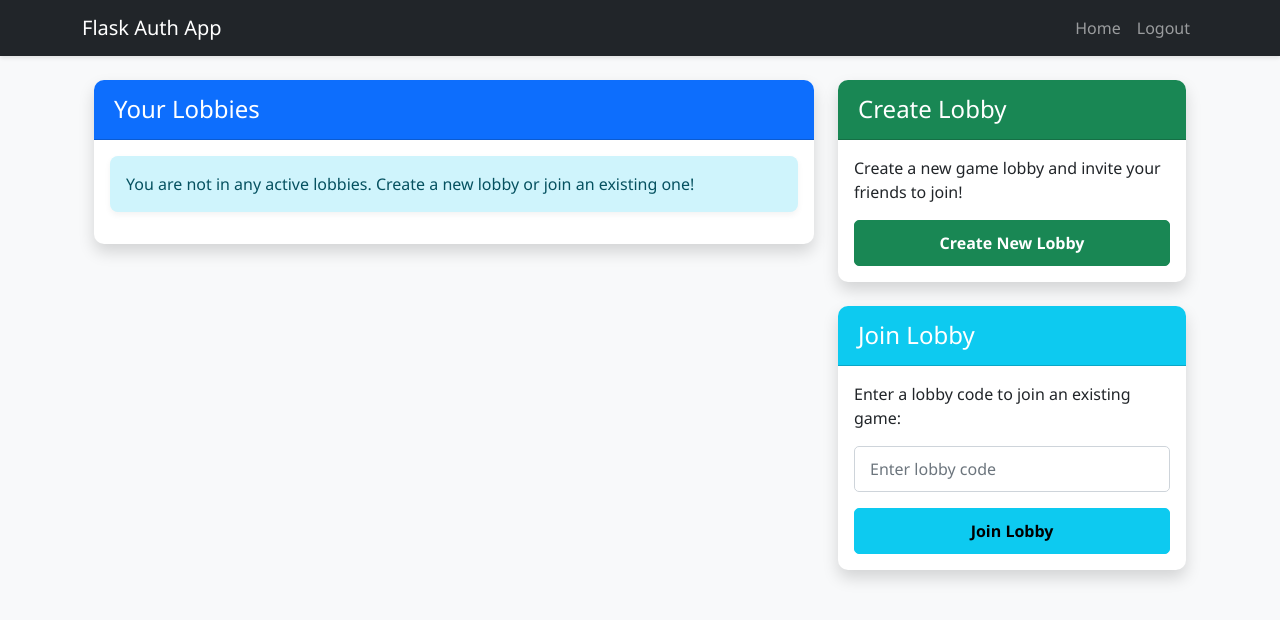
After one commit to bucurastefan/Septica, a Flask app: page /lobbies in a window 1280 px wide. The commit adds this page. Shown: the top 620 px of the page. Run offline with Flask 3, Linux system fonts and the light colour scheme; a user stored in the database is signed in.

Commit message:
+lobbies

```diff
--- a/flask_auth_app/app.py
+++ b/flask_auth_app/app.py
@@ -5,6 +5,8 @@ import os
 import sqlite3
 from datetime import datetime
 import logging
+import random
+import string
 
 # Set up logging
 logging.basicConfig(level=logging.DEBUG)
@@ -31,8 +33,51 @@ class User(db.Model):
     created_at = db.Column(db.DateTime, default=datetime.utcnow)
     is_admin = db.Column(db.Boolean, default=False)
 
+    # Relationship with LobbyPlayer
+    lobby_players = db.relationship('LobbyPlayer', back_populates='user', cascade='all, delete-orphan')
+
     def __repr__(self):
         return f'<User {self.username}>'
+
+# Define Lobby model
+class Lobby(db.Model):
+    id = db.Column(db.Integer, primary_key=True)
+    code = db.Column(db.String(6), unique=True, nullable=False)
+    created_at = db.Column(db.DateTime, default=datetime.utcnow)
+    is_active = db.Column(db.Boolean, default=True)
+    owner_id = db.Column(db.Integer, db.ForeignKey('user.id'), nullable=False)
+
+    # Relationships
+    owner = db.relationship('User', foreign_keys=[owner_id])
+    players = db.relationship('LobbyPlayer', back_populates='lobby', cascade='all, delete-orphan')
+
+    def __repr__(self):
+        return f'<Lobby {self.code}>'
+
+    @property
+    def player_count(self):
+        return len(self.players)
+
+# Define LobbyPlayer model (association table with additional data)
+class LobbyPlayer(db.Model):
+    id = db.Column(db.Integer, primary_key=True)
+    lobby_id = db.Column(db.Integer, db.ForeignKey('lobby.id'), nullable=False)
+    user_id = db.Column(db.Integer, db.ForeignKey('user.id'), nullable=False)
+    joined_at = db.Column(db.DateTime, default=datetime.utcnow)
+
+    # Relationships
+    lobby = db.relationship('Lobby', back_populates='players')
+    user = db.relationship('User', back_populates='lobby_players')
+
+    def __repr__(self):
+        return f'<LobbyPlayer {self.user.username} in {self.lobby.code}>'
+
+# Function to generate a unique lobby code
+def generate_lobby_code():
+    while True:
+        code = ''.join(random.choices(string.ascii_uppercase + string.digits, k=6))
+        if not Lobby.query.filter_by(code=code).first():
+            return code
 
 # Function to check if column exists in SQLite table
 def column_exists(table_name, column_name):
@@ -200,7 +245,11 @@ def admin_dashboard():
     try:
         # Get count of total users
         user_count = User.query.filter(User.is_admin == False).count()
-        return render_template('admin_dashboard.html', user_count=user_count)
+
+        # Get count of active lobbies
+        lobby_count = Lobby.query.filter_by(is_active=True).count()
+
+        return render_template('admin_dashboard.html', user_count=user_count, lobby_count=lobby_count)
     except Exception as e:
         logger.error(f"Error accessing admin dashboard: {e}")
         flash('An error occurred while accessing admin dashboard.', 'error')
@@ -308,6 +357,277 @@ def admin_delete_user(user_id):
         flash('An error occurred while deleting user.', 'error')
         return redirect(url_for('admin_users'))
 
+@app.route('/admin/lobbies')
+def admin_lobbies():
+    """Admin page to view all lobbies - only accessible to admin users"""
+    if not session.get('is_admin', False):
+        flash('You do not have permission to access this page!', 'error')
+        return redirect(url_for('home'))
+
+    try:
+        # Get all active lobbies
+        lobbies = Lobby.query.filter_by(is_active=True).all()
+        return render_template('admin_lobbies.html', lobbies=lobbies)
+    except Exception as e:
+        logger.error(f"Error accessing admin lobbies page: {e}")
+        flash('An error occurred while retrieving lobbies.', 'error')
+        return redirect(url_for('admin_dashboard'))
+
+@app.route('/admin/lobby/<lobby_code>')
+def admin_lobby_detail(lobby_code):
+    """Admin page to view details of a specific lobby"""
+    if not session.get('is_admin', False):
+        flash('You do not have permission to access this page!', 'error')
+        return redirect(url_for('home'))
+
+    try:
+        lobby = Lobby.query.filter_by(code=lobby_code).first()
+        if not lobby:
+            flash('Lobby not found!', 'error')
+            return redirect(url_for('admin_lobbies'))
+
+        return render_template('admin_lobby_detail.html', lobby=lobby)
+    except Exception as e:
+        logger.error(f"Error accessing lobby details: {e}")
+        flash('An error occurred while retrieving lobby details.', 'error')
+        return redirect(url_for('admin_lobbies'))
+
+@app.route('/admin/lobby/<lobby_code>/delete', methods=['POST'])
+def admin_delete_lobby(lobby_code):
+    """Admin action to delete a lobby"""
+    if not session.get('is_admin', False):
+        flash('You do not have permission to perform this action!', 'error')
+        return redirect(url_for('home'))
+
+    try:
+        lobby = Lobby.query.filter_by(code=lobby_code).first()
+        if not lobby:
+            flash('Lobby not found!', 'error')
+            return redirect(url_for('admin_lobbies'))
+
+        # Mark lobby as inactive instead of hard delete
+        lobby.is_active = False
+        db.session.commit()
+
+        flash('Lobby deleted successfully!', 'success')
+        return redirect(url_for('admin_lobbies'))
+    except Exception as e:
+        logger.error(f"Error deleting lobby: {e}")
+        flash('An error occurred while deleting lobby.', 'error')
+        return redirect(url_for('admin_lobbies'))
+
+# Lobby Routes
+@app.route('/lobbies')
+def lobbies():
+    """View available lobbies or create/join one"""
+    if 'username' not in session:
+        flash('Please login first!', 'error')
+        return redirect(url_for('login'))
+
+    try:
+        username = session['username']
+        user = User.query.filter_by(username=username).first()
+
+        # Get lobbies the user is in
+        user_lobbies = []
+        for lobby_player in user.lobby_players:
+            if lobby_player.lobby.is_active:
+                user_lobbies.append(lobby_player.lobby)
+
+        return render_template('lobbies.html', user=user, user_lobbies=user_lobbies)
+    except Exception as e:
+        logger.error(f"Error accessing lobbies page: {e}")
+        flash('An error occurred. Please try again.', 'error')
+        return redirect(url_for('home'))
+
+@app.route('/lobby/create', methods=['POST'])
+def create_lobby():
+    """Create a new lobby"""
+    if 'username' not in session:
+        flash('Please login first!', 'error')
+        return redirect(url_for('login'))
+
+    try:
+        username = session['username']
+        user = User.query.filter_by(username=username).first()
+
+        # Generate a unique code for the lobby
+        lobby_code = generate_lobby_code()
+
+        # Create the lobby
+        new_lobby = Lobby(
+            code=lobby_code,
+            owner_id=user.id,
+            is_active=True
+        )
+        db.session.add(new_lobby)
+        db.session.flush()  # Flush to get the lobby ID
+
+        # Add the creator as a player
+        lobby_player = LobbyPlayer(
+            lobby_id=new_lobby.id,
+            user_id=user.id
+        )
+        db.session.add(lobby_player)
+        db.session.commit()
+
+        flash(f'Lobby created successfully! Your lobby code is: {lobby_code}', 'success')
+        return redirect(url_for('lobby_detail', lobby_code=lobby_code))
+    except Exception as e:
+        logger.error(f"Error creating lobby: {e}")
+        db.session.rollback()
+        flash('An error occurred while creating lobby. Please try again.', 'error')
+        return redirect(url_for('lobbies'))
+
+@app.route('/lobby/join', methods=['POST'])
+def join_lobby():
+    """Join an existing lobby using a code"""
+    if 'username' not in session:
+        flash('Please login first!', 'error')
+        return redirect(url_for('login'))
+
+    try:
+        username = session['username']
+        user = User.query.filter_by(username=username).first()
+        lobby_code = request.form.get('lobby_code', '').strip().upper()
+
+        if not lobby_code:
+            flash('Please enter a lobby code!', 'error')
+            return redirect(url_for('lobbies'))
+
+        # Check if lobby exists
+        lobby = Lobby.query.filter_by(code=lobby_code, is_active=True).first()
+        if not lobby:
+            flash('Invalid lobby code or lobby no longer active!', 'error')
+            return redirect(url_for('lobbies'))
+
+        # Check if user is already in this lobby
+        existing_player = LobbyPlayer.query.filter_by(lobby_id=lobby.id, user_id=user.id).first()
+        if existing_player:
+            flash('You are already in this lobby!', 'info')
+            return redirect(url_for('lobby_detail', lobby_code=lobby_code))
+
+        # Add user to lobby
+        lobby_player = LobbyPlayer(
+            lobby_id=lobby.id,
+            user_id=user.id
+        )
+        db.session.add(lobby_player)
+        db.session.commit()
+
+        flash(f'Successfully joined lobby {lobby_code}!', 'success')
+        return redirect(url_for('lobby_detail', lobby_code=lobby_code))
+    except Exception as e:
+        logger.error(f"Error joining lobby: {e}")
+        db.session.rollback()
+        flash('An error occurred while joining lobby. Please try again.', 'error')
+        return redirect(url_for('lobbies'))
+
+@app.route('/lobby/<lobby_code>')
+def lobby_detail(lobby_code):
+    """View lobby details and players"""
+    if 'username' not in session:
+        flash('Please login first!', 'error')
+        return redirect(url_for('login'))
+
+    try:
+        username = session['username']
+        user = User.query.filter_by(username=username).first()
+
+        # Get lobby
+        lobby = Lobby.query.filter_by(code=lobby_code, is_active=True).first()
+        if not lobby:
+            flash('Lobby not found or no longer active!', 'error')
+            return redirect(url_for('lobbies'))
+
+        # Check if user is in this lobby
+        is_player = LobbyPlayer.query.filter_by(lobby_id=lobby.id, user_id=user.id).first() is not None
+        if not is_player:
+            flash('You are not a member of this lobby!', 'error')
+            return redirect(url_for('lobbies'))
+
+        # Check if user is owner
+        is_owner = lobby.owner_id == user.id
+
+        return render_template('lobby_detail.html',
+                               lobby=lobby,
+                               is_owner=is_owner,
+                               user=user)
+    except Exception as e:
+        logger.error(f"Error viewing lobby: {e}")
+        flash('An error occurred. Please try again.', 'error')
+        return redirect(url_for('lobbies'))
+
+@app.route('/lobby/<lobby_code>/leave', methods=['POST'])
+def leave_lobby(lobby_code):
+    """Leave a lobby"""
+    if 'username' not in session:
+        flash('Please login first!', 'error')
+        return redirect(url_for('login'))
+
+    try:
+        username = session['username']
+        user = User.query.filter_by(username=username).first()
+
+        # Get lobby
+        lobby = Lobby.query.filter_by(code=lobby_code, is_active=True).first()
+        if not lobby:
+            flash('Lobby not found or no longer active!', 'error')
+            return redirect(url_for('lobbies'))
+
+        # Remove user from lobby
+        lobby_player = LobbyPlayer.query.filter_by(lobby_id=lobby.id, user_id=user.id).first()
+        if lobby_player:
+            db.session.delete(lobby_player)
+
+            # Check if this was the last player
+            remaining_players = LobbyPlayer.query.filter_by(lobby_id=lobby.id).count()
+            if remaining_players == 0:
+                # If last player leaves, delete lobby
+                lobby.is_active = False
+
+            db.session.commit()
+            flash('Successfully left the lobby!', 'success')
+        else:
+            flash('You are not a member of this lobby!', 'error')
+
+        return redirect(url_for('lobbies'))
+    except Exception as e:
+        logger.error(f"Error leaving lobby: {e}")
+        db.session.rollback()
+        flash('An error occurred while leaving lobby. Please try again.', 'error')
+        return redirect(url_for('lobbies'))
+
+@app.route('/lobby/<lobby_code>/start', methods=['POST'])
+def start_game(lobby_code):
+    """Start the game (placeholder for now)"""
+    if 'username' not in session:
+        flash('Please login first!', 'error')
+        return redirect(url_for('login'))
+
+    try:
+        username = session['username']
+        user = User.query.filter_by(username=username).first()
+
+        # Get lobby
+        lobby = Lobby.query.filter_by(code=lobby_code, is_active=True).first()
+        if not lobby:
+            flash('Lobby not found or no longer active!', 'error')
+            return redirect(url_for('lobbies'))
+
+        # Check if user is the owner
+        if lobby.owner_id != user.id:
+            flash('Only the lobby owner can start the game!', 'error')
+            return redirect(url_for('lobby_detail', lobby_code=lobby_code))
+
+        # Here you would start the game logic - for now just redirect back with a message
+        flash('Game started! (This is a placeholder - implement actual game logic)', 'success')
+        return redirect(url_for('lobby_detail', lobby_code=lobby_code))
+    except Exception as e:
+        logger.error(f"Error starting game: {e}")
+        flash('An error occurred while starting game. Please try again.', 'error')
+        return redirect(url_for('lobby_detail', lobby_code=lobby_code))
+
 if __name__ == '__main__':
     # For development:
     app.run(debug=True)
--- a/flask_auth_app/templates/home.html
+++ b/flask_auth_app/templates/home.html
@@ -14,6 +14,10 @@
                 <p class="card-text">You have successfully logged in to your account.</p>
                 <p class="card-text">Your registered email: <strong>{{ email }}</strong></p>
                 <hr>
+                <div class="d-grid gap-2 mb-3">
+                    <a href="{{ url_for('lobbies') }}" class="btn btn-success btn-lg">Play 7-Game</a>
+                    <small class="text-muted text-center">Create or join a game lobby</small>
+                </div>
                 <div class="d-grid gap-2">
                     <a href="{{ url_for('logout') }}" class="btn btn-danger">Logout</a>
                 </div>
--- /dev/null
+++ b/flask_auth_app/templates/lobbies.html
@@ -0,0 +1,76 @@
+{% extends "base.html" %}
+
+{% block title %}Game Lobbies - Flask Auth App{% endblock %}
+
+{% block content %}
+<div class="container mt-4">
+    <div class="row">
+        <div class="col-lg-8">
+            <div class="card shadow mb-4">
+                <div class="card-header bg-primary text-white">
+                    <h4 class="mb-0">Your Lobbies</h4>
+                </div>
+                <div class="card-body">
+                    {% if user_lobbies %}
+                        <div class="list-group">
+                            {% for lobby in user_lobbies %}
+                                <a href="{{ url_for('lobby_detail', lobby_code=lobby.code) }}" class="list-group-item list-group-item-action">
+                                    <div class="d-flex w-100 justify-content-between">
+                                        <h5 class="mb-1">Lobby #{{ lobby.code }}</h5>
+                                        <small>{{ lobby.player_count }} player(s)</small>
+                                    </div>
+                                    <p class="mb-1">
+                                        {% if lobby.owner_id == user.id %}
+                                            <span class="badge bg-warning">Owner</span>
+                                        {% else %}
+                                            <span class="badge bg-info">Member</span>
+                                        {% endif %}
+                                        Created {{ lobby.created_at.strftime('%Y-%m-%d %H:%M') }}
+                                    </p>
+                                </a>
+                            {% endfor %}
+                        </div>
+                    {% else %}
+                        <div class="alert alert-info">
+                            You are not in any active lobbies. Create a new lobby or join an existing one!
+                        </div>
+                    {% endif %}
+                </div>
+            </div>
+        </div>
+
+        <div class="col-lg-4">
+            <div class="card shadow mb-4">
+                <div class="card-header bg-success text-white">
+                    <h4 class="mb-0">Create Lobby</h4>
+                </div>
+                <div class="card-body">
+                    <p>Create a new game lobby and invite your friends to join!</p>
+                    <form method="POST" action="{{ url_for('create_lobby') }}">
+                        <div class="d-grid">
+                            <button type="submit" class="btn btn-success">Create New Lobby</button>
+                        </div>
+                    </form>
+                </div>
+            </div>
+
+            <div class="card shadow">
+                <div class="card-header bg-info text-white">
+                    <h4 class="mb-0">Join Lobby</h4>
+                </div>
+                <div class="card-body">
+                    <p>Enter a lobby code to join an existing game:</p>
+                    <form method="POST" action="{{ url_for('join_lobby') }}">
+                        <div class="mb-3">
+                            <input type="text" class="form-control" id="lobby_code" name="lobby_code" placeholder="Enter lobby code" required>
+                        </div>
+                        <div class="d-grid">
+                            <button type="submit" class="btn btn-info">Join Lobby</button>
+                        </div>
+                    </form>
+                </div>
+            </div>
+        </div>
+    </div>
+</div>
+{% endblock %}
```
Also changed, not shown: flask_auth_app/templates/admin_dashboard.html (+10 -1 lines), flask_auth_app/templates/admin_lobbies.html (added, +80 -0 lines), flask_auth_app/templates/lobby_detail.html (added, +89 -0 lines).
